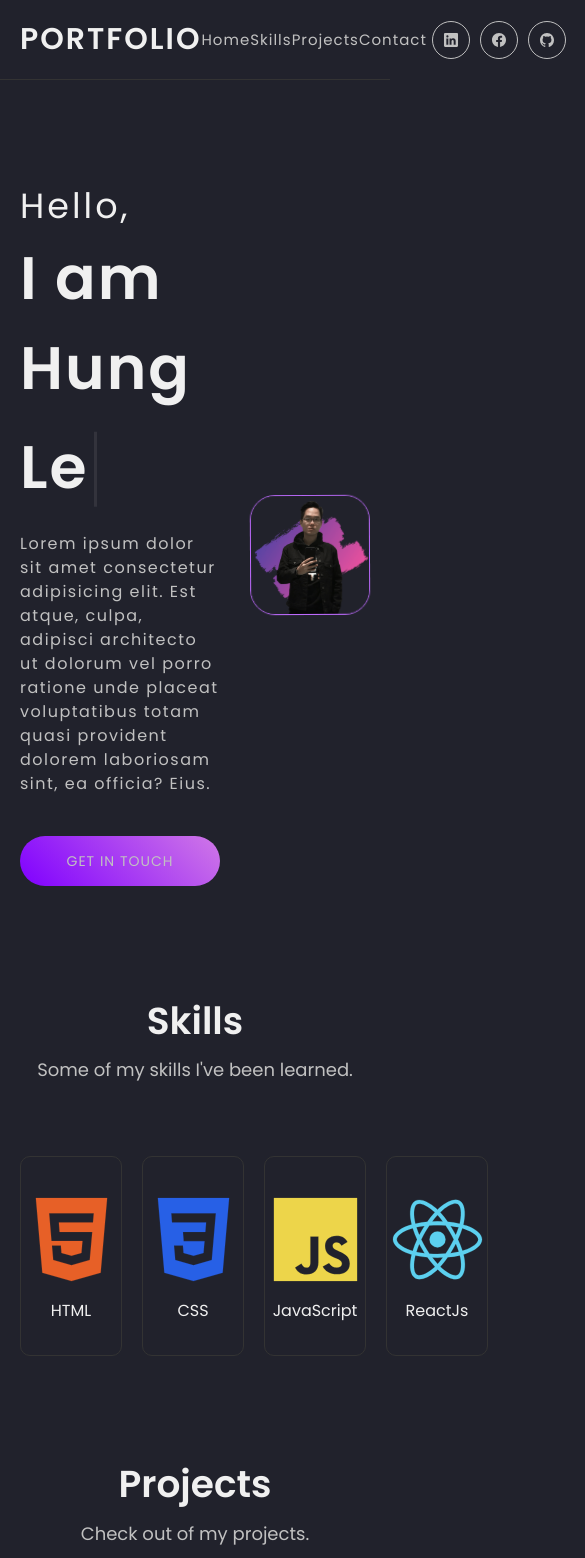
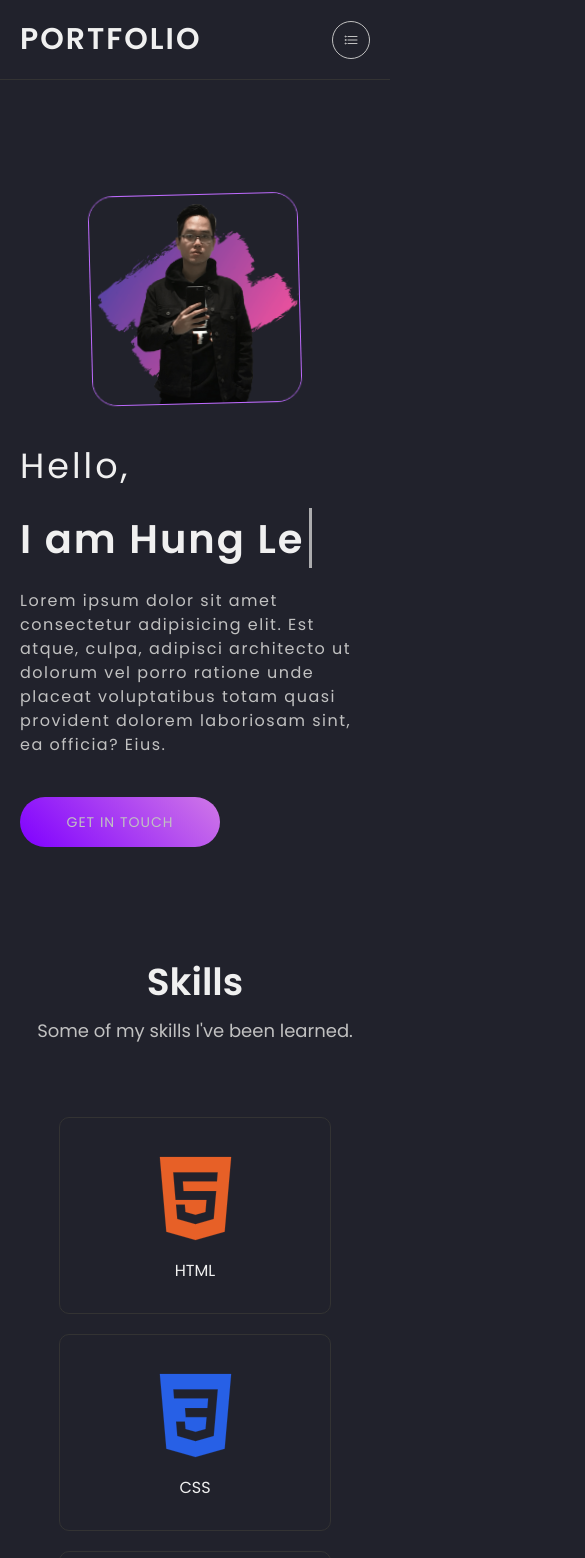
Before and after one commit to hungle311994/my-portfolio, a React (Create React App) app: page / in a window 390 px wide. Shown: the top 1558 px of the page, 585 px wide, since content can reach past the window. Built offline with nearby package versions, Linux system fonts and the light colour scheme.

Commit message:
responsive

```diff
--- a/src/App.css
+++ b/src/App.css
@@ -14,13 +14,14 @@
   --s: #bd6afd;
   --s1: #7f00ff;
   --w: #f0f0f0;
+  --w-l: #c1c1c1;
   --b: #333;
-  --w-l: #c1c1c1;
   --gr: #757575;
 
   --g: linear-gradient(45deg, #7f00ff, #d078e7);
 
   --t: all 0.25s linear;
+  --t1: all 0.5s ease;
 }
 a {
   text-decoration: none;
--- a/src/components/contact/Contact.css
+++ b/src/components/contact/Contact.css
@@ -122,3 +122,14 @@
   box-shadow: 0 0 8px var(--s);
   background-color: var(--p);
 }
+
+/* ---------------- */
+@media screen and (max-width: 830px) {
+  .contact .detail {
+    display: flex;
+    flex-direction: column;
+  }
+  .contact .detail form {
+    justify-content: center;
+  }
+}
--- a/src/components/home/Home.css
+++ b/src/components/home/Home.css
@@ -106,3 +106,28 @@
     transform: translateY(20px);
   }
 }
+
+/*  */
+@media screen and (max-width: 960px) {
+  .home {
+    display: flex;
+    flex-direction: column-reverse;
+    gap: 50px;
+    position: relative;
+  }
+  .disc h1 {
+    font-size: 40px;
+  }
+  .disc h1 .cursor {
+    height: 60px;
+  }
+  .avt {
+    width: 100%;
+    display: flex;
+    justify-content: center;
+    align-items: center;
+  }
+  .avt img {
+    width: 60%;
+  }
+}
--- a/src/components/navbar/NavBar.css
+++ b/src/components/navbar/NavBar.css
@@ -12,25 +12,32 @@
   max-width: 1200px;
   margin: 0 auto;
   height: 100%;
-  display: grid;
-  grid-template-columns: 2fr 1fr 0.5fr;
+  display: flex;
   align-items: center;
 }
-.nav-items {
+.nav-logo {
   width: 100%;
-  height: 100%;
-  list-style: none;
-  display: flex;
-  user-select: none;
-}
-.nav-logo {
   font-size: 30px;
   font-weight: 600;
   letter-spacing: 2px;
   color: var(--w);
 }
+.nav-direct {
+  width: 100%;
+  display: flex;
+  align-items: center;
+}
+.nav-items {
+  width: 350px;
+  height: 100%;
+  margin-left: auto;
+  list-style: none;
+  display: flex;
+  user-select: none;
+}
 .nav-items li {
   margin: auto;
+  height: 30px;
   cursor: pointer;
 }
 .nav-items .nav-item {
@@ -51,6 +58,9 @@
   display: flex;
   justify-content: right;
   align-items: center;
+}
+.nav-links {
+  width: 144px;
 }
 .nav-links a {
   font-size: 16px;
@@ -86,3 +96,121 @@
   color: var(--w);
   border: 1px solid var(--s);
 }
+.nav-options {
+  width: 100%;
+  display: flex;
+  justify-content: flex-end;
+}
+.nav-options button {
+  width: 38px;
+  height: 38px;
+  border: none;
+  outline: none;
+  border-radius: 100rem;
+  background-color: var(--p);
+}
+.nav-options button span {
+  width: 100%;
+  height: 100%;
+  margin: 0;
+  font-size: 16px;
+  cursor: pointer;
+  display: flex;
+  align-items: center;
+  color: var(--w-l);
+  border: 1px solid var(--w-l);
+  border-radius: 100rem;
+  padding: 10px;
+  transition: var(--t);
+  background-color: transparent;
+  position: relative;
+}
+.nav-options button span:before {
+  content: "";
+  position: absolute;
+  width: 0;
+  height: 0;
+  top: 50%;
+  left: 50%;
+  transform: translate(-50%, -50%);
+  border-radius: 100rem;
+  z-index: -1;
+  transition: var(--t);
+}
+.nav-options button span:hover:before {
+  width: 100%;
+  height: 100%;
+}
+.nav-options button span:hover {
+  color: var(--w);
+  border: 1px solid var(--s);
+}
+
+/* -------------- */
+@media only screen and (min-width: 960px) {
+  .nav-options {
+    display: none;
+  }
+}
+@media only screen and (max-width: 959px) {
+  nav {
+    position: relative;
+  }
+  .nav-options {
+    display: flex;
+    justify-content: flex-end;
+    align-items: center;
+    position: relative;
+  }
+  nav .nav-direct {
+    width: 200px;
+    display: flex;
+    flex-direction: column;
+    gap: 20px;
+    position: absolute;
+    top: 70px;
+    right: 0;
+    background-color: var(--w);
+    border-radius: 5px;
+    padding: 35px 0;
+  }
+  nav > .nav-direct:before {
+    content: "";
+    width: 9.5px;
+    height: 9.5px;
+    background-color: var(--w);
+    position: absolute;
+    top: -5px;
+    right: 15px;
+    z-index: -1;
+    transform: rotate(45deg);
+  }
+  nav > .nav-direct .nav-items {
+    width: 100%;
+    display: flex;
+    flex-direction: column;
+    gap: 10px;
+  }
+  nav > .nav-direct .nav-items a {
+    color: var(--b);
+  }
+  nav > .nav-direct .nav-links a {
+    border: 1px solid var(--b);
+    color: var(--b);
+  }
+  nav > .nav-direct .nav-links a:hover {
+    border: 1px solid var(--s);
+    color: var(--w);
+  }
+  nav > .active {
+    visibility: visible;
+    opacity: 1;
+    transform: translateY(0);
+    transition: var(--t1);
+  }
+  nav > .inactive {
+    visibility: hidden;
+    opacity: 0;
+    transform: translateY(-10px);
+  }
+}
--- a/src/components/navbar/NavBar.js
+++ b/src/components/navbar/NavBar.js
@@ -1,36 +1,49 @@
-import React, { useState } from "react";
+import React, { useEffect, useState } from "react";
 import "./NavBar.css";
 import { Link } from "react-scroll";
 
 const Navbar = () => {
-  const [isActive, setIsActive] = useState("");
+  const [isActiveLink, setIsActiveLink] = useState("");
+  const [isDropdowns, setIsDropdowns] = useState(true);
 
-  const onHandleActive = (e) => {
-    setIsActive(e);
+  const handleActive = (e) => {
+    setIsActiveLink(e);
   };
+  const handleDropdowns = () => {
+    setIsDropdowns(!isDropdowns);
+  };
+
+  useEffect(() => {
+    document.addEventListener("mousedown", () => setIsDropdowns(true));
+  }, []);
 
   return (
     <div className="nav-container">
       <nav>
         <div className="nav-logo">PORTFOLIO</div>
 
+        <div className={`nav-direct ${isDropdowns ? "inactive" : "active"}`}>
           <ul className="nav-items">
             <li>
               <Link
-              className={isActive === "home" ? "nav-item active" : "nav-item"}
+                className={
+                  isActiveLink === "home" ? "nav-item active" : "nav-item"
+                }
                 to="/home"
                 smooth={true}
-              onClick={() => onHandleActive("home")}
+                onClick={() => handleActive("home")}
               >
                 Home
               </Link>
             </li>
             <li>
               <Link
-              className={isActive === "skills" ? "nav-item active" : "nav-item"}
+                className={
+                  isActiveLink === "skills" ? "nav-item active" : "nav-item"
+                }
                 to="/skills"
                 smooth={true}
-              onClick={() => onHandleActive("skills")}
+                onClick={() => handleActive("skills")}
               >
                 Skills
               </Link>
@@ -38,11 +51,11 @@ const Navbar = () => {
             <li>
               <Link
                 className={
-                isActive === "projects" ? "nav-item active" : "nav-item"
+                  isActiveLink === "projects" ? "nav-item active" : "nav-item"
                 }
                 to="/projects"
                 smooth={true}
-              onClick={() => onHandleActive("projects")}
+                onClick={() => handleActive("projects")}
               >
                 Projects
               </Link>
@@ -50,11 +63,11 @@ const Navbar = () => {
             <li>
               <Link
                 className={
-                isActive === "contact" ? "nav-item active" : "nav-item"
+                  isActiveLink === "contact" ? "nav-item active" : "nav-item"
                 }
                 to="/contact"
                 smooth={true}
-              onClick={() => onHandleActive("contact")}
+                onClick={() => handleActive("contact")}
               >
                 Contact
               </Link>
@@ -86,6 +99,23 @@ const Navbar = () => {
               <ion-icon name="logo-github"></ion-icon>
             </a>
           </div>
+        </div>
+
+        <div className="nav-options">
+          <button onClick={handleDropdowns}>
+            {isDropdowns && (
+              <span>
+                <ion-icon name="list-outline"></ion-icon>
+              </span>
+            )}
+
+            {!isDropdowns && (
+              <span>
+                <ion-icon name="close-outline"></ion-icon>
+              </span>
+            )}
+          </button>
+        </div>
       </nav>
     </div>
   );
--- a/src/components/project/Project.css
+++ b/src/components/project/Project.css
@@ -1,7 +1,7 @@
 .projects {
   max-width: 1200px;
   margin: 0 auto;
-  padding-top: 100px;
+  padding: 100px 20px 0;
   color: var(--w);
   display: flex;
   flex-direction: column;
@@ -142,3 +142,23 @@
 .projects .items .item .content .btn a:last-child:hover .icon {
   transform: translateX(50%);
 }
+
+/* ---------------- */
+@media screen and (max-width: 960px) {
+  .projects .items .item {
+    width: 100%;
+    height: 100%;
+    margin: 0 auto;
+  }
+  .projects .items .item .img-wrap img {
+    min-width: 310px;
+  }
+}
+@media screen and (max-width: 815px) {
+  .projects .items .item {
+    display: block;
+  }
+  .projects .items .item .img-wrap {
+    margin-bottom: 20px;
+  }
+}
--- a/src/components/skill/Skill.css
+++ b/src/components/skill/Skill.css
@@ -65,3 +65,31 @@
 .skills .items .item:nth-child(4) span:first-child {
   color: #5cd0ef;
 }
+
+/* ----------------- */
+@media screen and (max-width: 960px) {
+  .skills .items {
+    max-width: 564px;
+    height: 100%;
+    display: grid;
+    grid-template-columns: repeat(2, 1fr);
+    grid-template-rows: repeat(2, 1fr);
+  }
+  .skills .items .item {
+    width: 272px;
+    height: 197px;
+  }
+}
+@media screen and (max-width: 768px) {
+  .skills .items {
+    width: 272px;
+    height: 100%;
+    display: grid;
+    grid-template-columns: 1fr;
+    grid-template-rows: repeat(4, 1fr);
+  }
+  .skills .items .item {
+    width: 100%;
+    height: 197px;
+  }
+}
```
Lines whose indentation alone changed are shown as unchanged.
